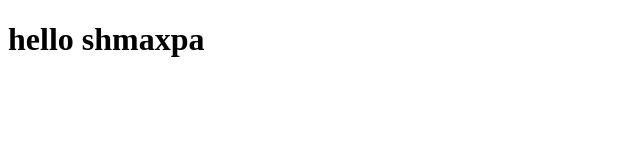
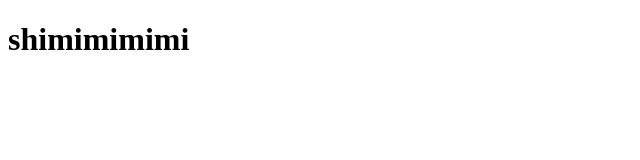
Before and after one commit to nperadze/coursera-test, a plain HTML site: page site/index.html in a window 1280 px wide. Shown: the whole page, without its empty margins (0-640 px from the left). Drawn offline with Linux system fonts and the light colour scheme.

Commit message:
first change

```diff
--- a/site/index.html
+++ b/site/index.html
@@ -4,7 +4,7 @@
 	<title>hello shmaxpa</title>
 </head>
 <body>
-	<h1>hello shmaxpa</h1></font>
+	<h1>shimimimimi</h1></font>
 
 </body>
 </html>
```
